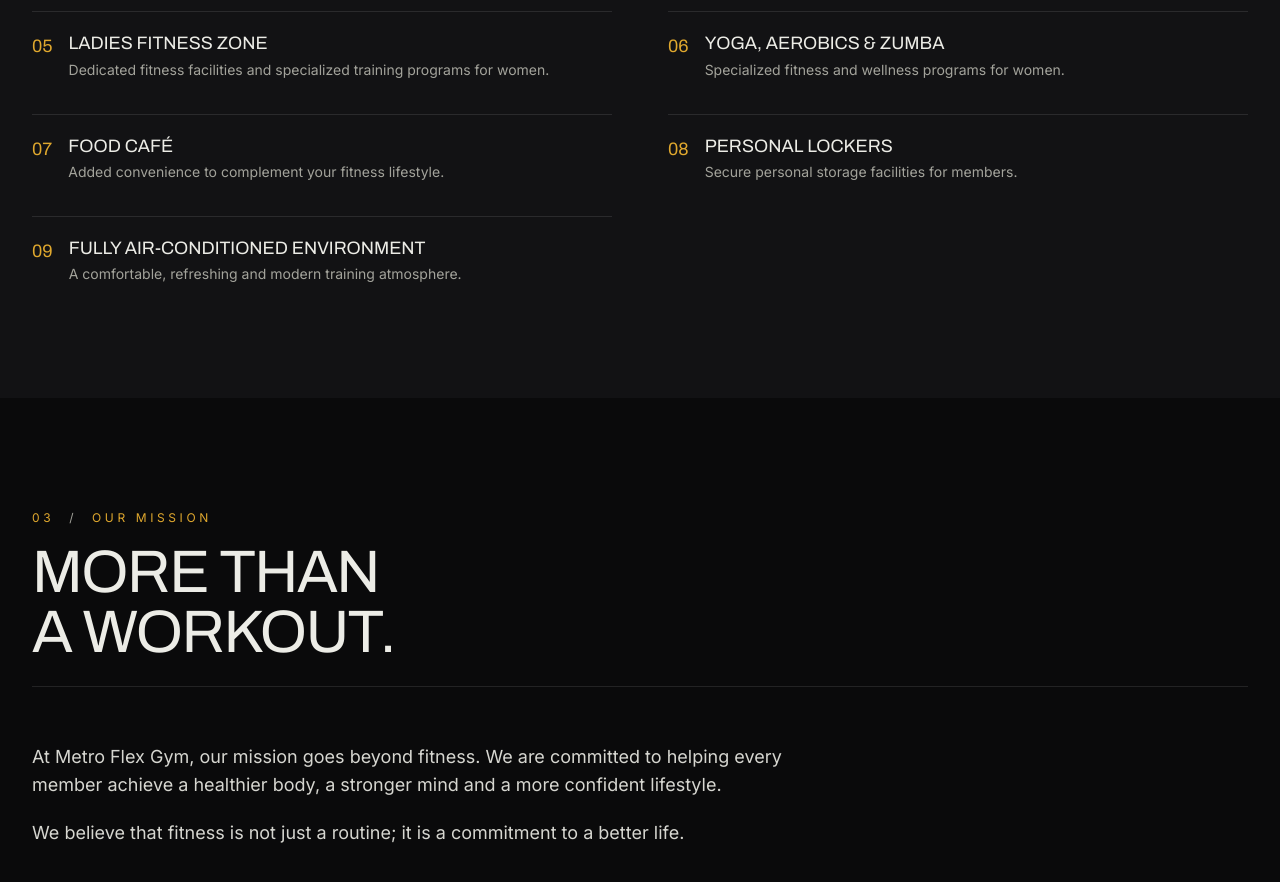
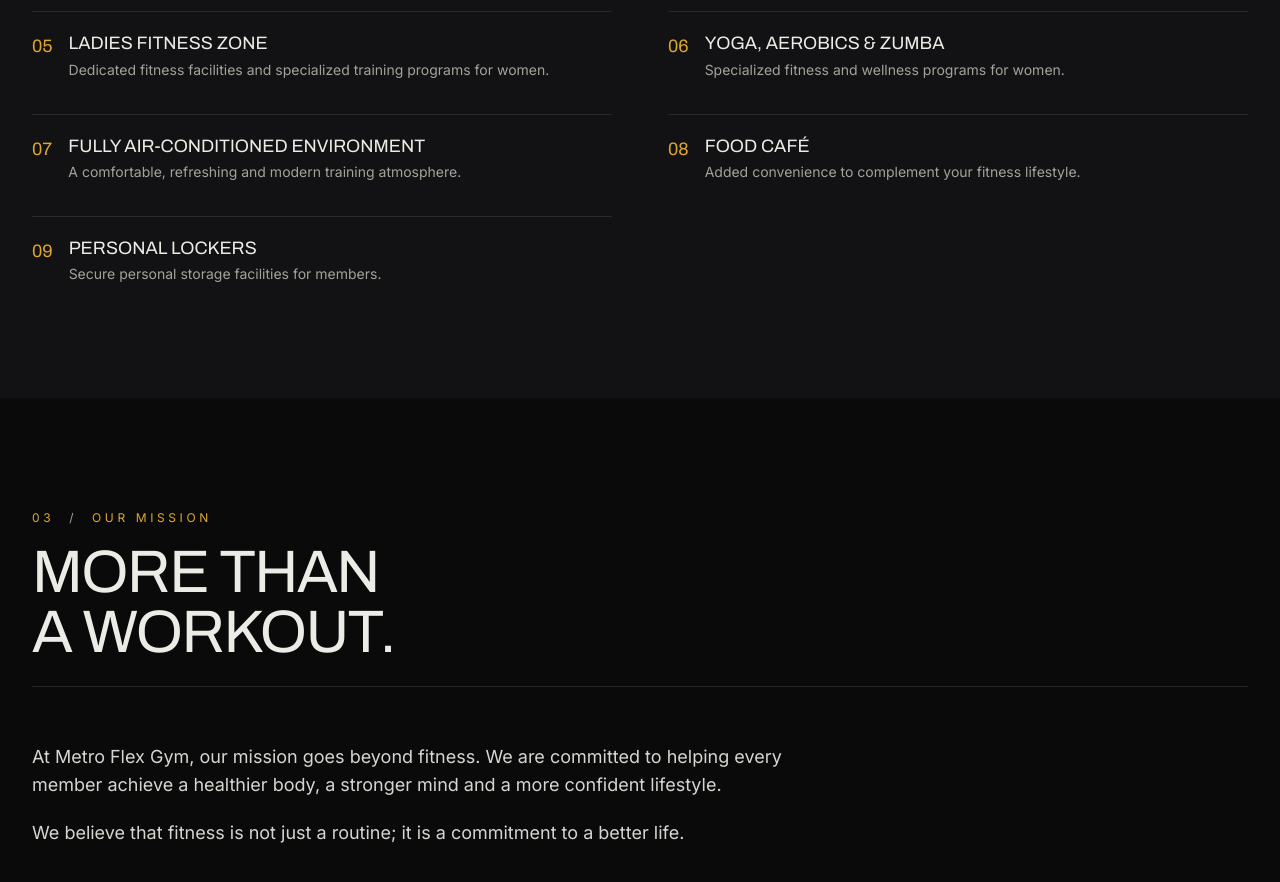
Before and after one commit to rafsaaanrakib/metro-flex-gym, a Next.js app: page /about in a window 1280 px wide. Shown: the part 2000-2882 px from the top of the page. Built offline with nearby package versions, Linux system fonts and the light colour scheme.

Commit message:
Metro Flex Gym — About: Fully Air-Conditioned Environment moves to #7
Key facilities order is now: Equipment, Cardio, Steam, Trainers,
Ladies Zone, Yoga/Aerobics/Zumba, Fully AC, Food Café, Personal
Lockers.

```diff
--- a/app/about/page.tsx
+++ b/app/about/page.tsx
@@ -39,9 +39,9 @@ const KEY_FACILITIES = [
   { title: 'Expert Trainers', text: 'Professional fitness guidance and personalized training support for men and women.' },
   { title: 'Ladies Fitness Zone', text: 'Dedicated fitness facilities and specialized training programs for women.' },
   { title: 'Yoga, Aerobics & Zumba', text: 'Specialized fitness and wellness programs for women.' },
+  { title: 'Fully Air-Conditioned Environment', text: 'A comfortable, refreshing and modern training atmosphere.' },
   { title: 'Food Café', text: 'Added convenience to complement your fitness lifestyle.' },
   { title: 'Personal Lockers', text: 'Secure personal storage facilities for members.' },
-  { title: 'Fully Air-Conditioned Environment', text: 'A comfortable, refreshing and modern training atmosphere.' },
 ];
 
 export default function About() {
```
